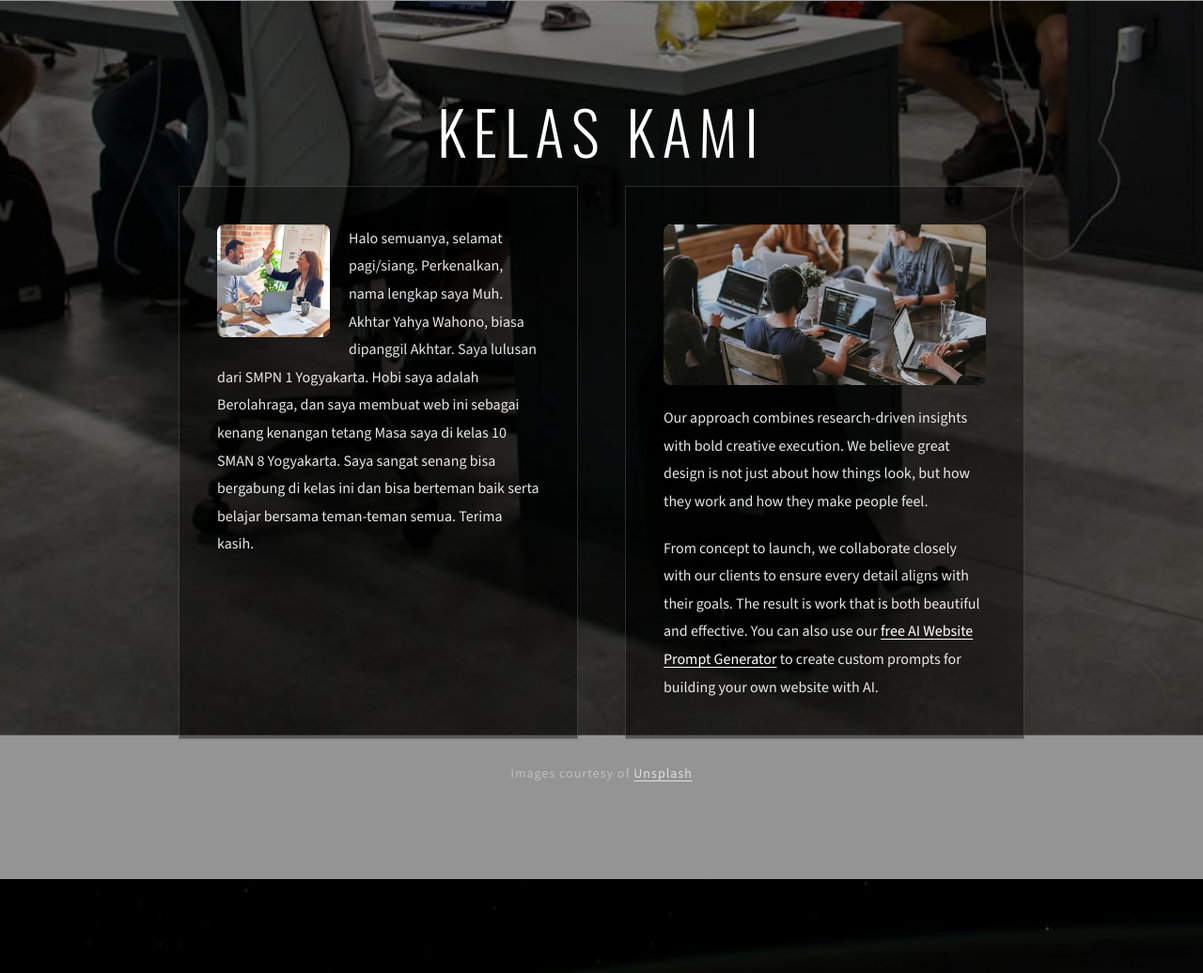
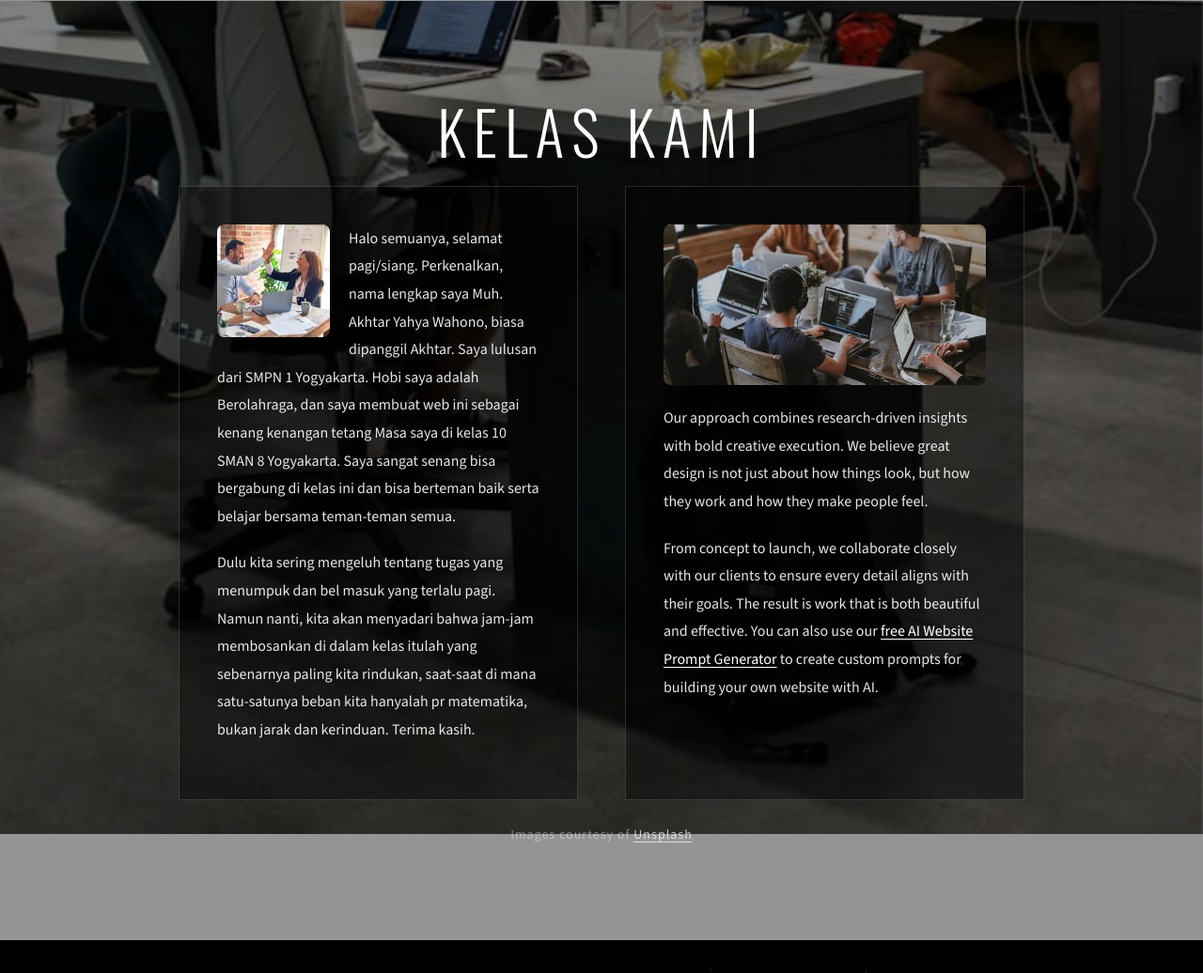
Before and after one commit to akhtarwahono/Tamplate-web-html, a plain HTML site: page index.html in a window 1280 px wide. Shown: the part 799-1835 px from the top of the page at 94% size. Drawn offline with nearby package versions, Linux system fonts and the light colour scheme.

Commit message:
Update index.html

```diff
--- a/index.html
+++ b/index.html
@@ -61,7 +61,8 @@ https://templatemo.com/tm-612-parallax-starter
                     <div class="about-thumb thumb-top-left">
                         <img src="images/about-01.jpg" alt="Our Team">
                     </div>
-                    <p>Halo semuanya, selamat pagi/siang. Perkenalkan, nama lengkap saya Muh. Akhtar Yahya Wahono, biasa dipanggil Akhtar. Saya lulusan dari SMPN 1 Yogyakarta. Hobi saya adalah Berolahraga, dan saya membuat web ini  sebagai kenang kenangan tetang Masa saya di kelas 10 SMAN 8 Yogyakarta. Saya sangat senang bisa bergabung di kelas ini dan  bisa berteman baik serta belajar bersama teman-teman semua. Terima kasih.</p>
+                    <p>Halo semuanya, selamat pagi/siang. Perkenalkan, nama lengkap saya Muh. Akhtar Yahya Wahono, biasa dipanggil Akhtar. Saya lulusan dari SMPN 1 Yogyakarta. Hobi saya adalah Berolahraga, dan saya membuat web ini  sebagai kenang kenangan tetang Masa saya di kelas 10 SMAN 8 Yogyakarta. Saya sangat senang bisa bergabung di kelas ini dan  bisa berteman baik serta belajar bersama teman-teman semua.</p>
+                    <P>Dulu kita sering mengeluh tentang tugas yang menumpuk dan bel masuk yang terlalu pagi. Namun nanti, kita akan menyadari bahwa jam-jam membosankan di dalam kelas itulah yang sebenarnya paling kita rindukan, saat-saat di mana satu-satunya beban kita hanyalah pr matematika, bukan jarak dan kerinduan. Terima kasih.<p/>
                 </div>
                 <div class="about-col">
                     <div class="about-thumb-wide">
```
